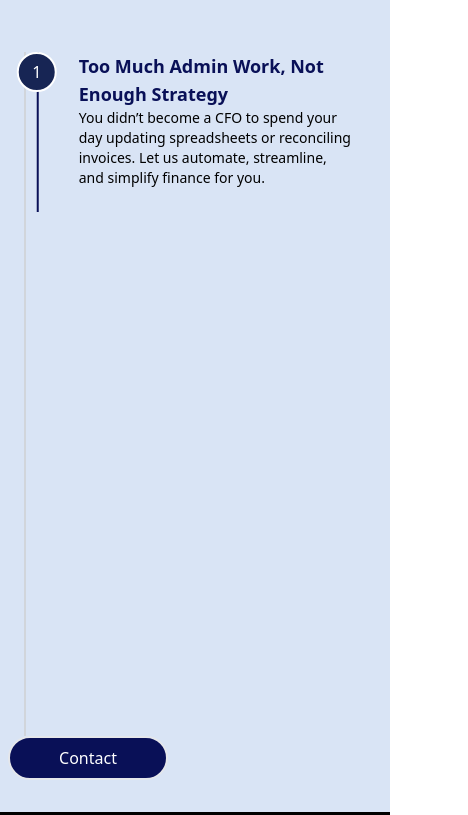
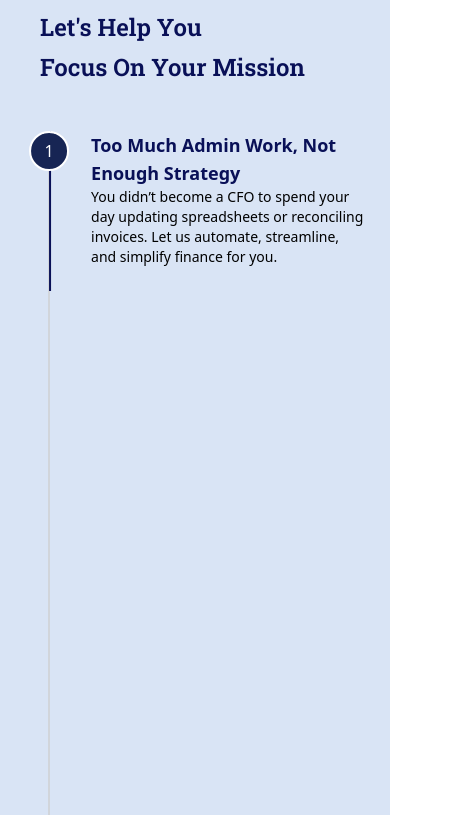
Before and after one commit to vikassinghDnaGrowth/DNA-Growth, a React (Vite) app: page / in a window 390 px wide. Shown: the part 883-1698 px from the top of the page, 468 px wide, since content can reach past the window. Built offline with nearby package versions, Linux system fonts and the light colour scheme.

Commit message:
responsiveness of Landing page and Stepper

```diff
--- a/src/App.jsx
+++ b/src/App.jsx
@@ -28,7 +28,7 @@ const App = () => {
       <Team />
       <ContactForm />
       <Carousel />
-      <Header />
+      {/* <Header /> */}
       {/* <Services /> */}
     </>
   );
--- a/src/section/Header.jsx
+++ b/src/section/Header.jsx
@@ -36,7 +36,7 @@ const Header = () => {
       scrollTrigger: {
         trigger: ".h1",
         start: "top 80%",
-        end: "top 30%",
+        end: "top 80%",
         scrub: true,
       },
     });
@@ -117,7 +117,7 @@ const Header = () => {
           font-semibold */}
         </div>
         <div className="flex w-full justify-center items-center md:w-6/12 ">
-          <div className="flex w-[100%] justify-center items-center rounded-3xl bg-gray-300 p-4 ">
+          <div className="flex w-[80%] justify-center items-center rounded-3xl bg-gray-300 p-4 ">
             <img
               src={image}
               alt="HeaderImg"
--- a/src/section/LandingPage.jsx
+++ b/src/section/LandingPage.jsx
@@ -3,7 +3,7 @@ import contactUs from "../assets/unnamed-removebg-preview.png";
 import bgImage from "../assets/images.png";
 const LandingPage = () => {
   return (
-    <div className="w-full bg-[#3c005a] md:h-screen h-auto">
+    <div className="w-full bg-[#3c005a] lg:h-screen h-auto md:pb-10">
       <div className="w-full flex flex-col md:flex-row justify-center items-center h-full gap-4 ">
         <div className="md:w-9/12 w-10/12   flex gap-4 flex-col items-center justify-center h-full  ">
           <div className="md:w-8/12 mt-6 ">
@@ -40,12 +40,12 @@ const LandingPage = () => {
             backgroundRepeat: "no-repeat",
             backgroundPosition: "center",
           }}
-          className="md:w-4/12 w-10/12 h-full flex items-center justify-center p-4 "
+          className="md:w-6/12 lg:w-4/12 w-10/12 h-full flex items-center justify-center p-4 "
         >
           <img
             src={contactUs}
             alt="Contact Us"
-            className="md:h-[80%]  w-[80%]  object-cover   "
+            className="md:h-[80%]  w-full object-cover sm:w-[70%]   "
           />
         </div>
       </div>
--- a/src/section/Stepper.jsx
+++ b/src/section/Stepper.jsx
@@ -49,13 +49,11 @@ const Stepper = () => {
 
             toggleActions: "play none none reverse",
           },
-          duration:2,
+          duration: 2,
           ease: "sine.in",
         }
       );
     });
-
-
   }, [data]);
 
   // Setup ScrollTrigger when component is mounted
@@ -73,39 +71,46 @@ const Stepper = () => {
       className="bg-[#D9E4F5]  text-white w-full md:py-10 md:px-24  py-8 px-6 "
       ref={containerRef}
     >
-      <div className="md:-ml-10 pb-12 px-5 ">
-        <h1 className="font-roboto-slab text-2xl sm:text-3xl md:text-5xl md:pb-4 pb-2  text-customBlue font-semibold text-nowrap">Let's Help You</h1>
-        <h1 className="font-roboto-slab text-2xl sm:text-3xl md:text-5xl text-customBlue font-semibold text-nowrap">Focus On Your Mission</h1>
+      <div className="md:-ml-10 pb-12 md:pl-0 sm:pl-12 pl-4">
+        <h1 className="font-roboto-slab text-2xl sm:text-3xl md:text-5xl md:pb-4 pb-2  text-customBlue font-semibold ">
+          Let's Help You
+        </h1>
+        <h1 className="font-roboto-slab text-2xl  sm:text-3xl md:text-5xl text-customBlue font-semibold ">
+          Focus On Your Mission
+        </h1>
       </div>
+      {/* vikas element with border (it needs to be visible for ScrollTrigger to affect it) */}
+      <div className=" flex sm:pl-14 md:pl-0  pl-6">
+        <div className="w-full border-l-2 border-gray-300  ">
+          <div className="w-full  md:9/12 flex flex-col transform -translate-x-[0.3%] ">
 
-      {/* vikas element with border (it needs to be visible for ScrollTrigger to affect it) */}
-      <div className=" flex ">
-        <div className="border-l-2 border-gray-300 "></div>
-        <div className="w-full  md:9/12 flex flex-col md:pl-10 pl-6 md:transform md:-translate-x-[7.1%] transform -translate-x-[3.9%] lg:-translate-x-[3.8%]">
             {data.map((item, index) => (
               <div
                 key={index}
                 className={`border-l-2 md:pb-8 border-customBlue  flex service-item service-item-${index}`}
               >
                 {/* Circle with the step number */}
-              <div className="flex items-center justify-center w-10 h-10 p-4 border-2 border-white text-white bg-blue-950 rounded-full transform -translate-x-[55%]">
+                <div className="flex items-center justify-center w-10 h-10 p-4 border-2 border-white text-white bg-blue-950 rounded-full  transform -translate-x-[55%]">
                   {index + 1}
                 </div>
 
                 {/* Step content */}
                 <div className="md:ml-6    md:p-2 pb-6">
-                <p className="text-customBlue text-lg md:text-2xl font-semibold">{item.title}</p>
+                  <p className="text-customBlue text-lg md:text-2xl font-semibold">
+                    {item.title}
+                  </p>
                   <p className="text-sm text-black ">{item.description}</p>
                 </div>
               </div>
             ))}
           </div>
         </div>
-
+      </div>
       {/* Optional Contact Button */}
-      <button className="border-2 ml-2 bg-customBlue w-40  py-2 text-white md:text-xl text-md rounded-3xl md:transform md:-translate-x-[45%] lg:transform lg:-translate-x-[60%] transform -translate-x-[15%] ">
+      <button className="border-2 ml-2 bg-customBlue sm:w-40 w-24 py-2  text-white md:text-xl text-md rounded-3xl transform md:-translate-x-[55%]  -translate-x-[28%] sm:-translate-x-[16%] ">
         Contact
       </button>
+
     </div>
   );
 };
--- a/src/section/WhyUs.jsx
+++ b/src/section/WhyUs.jsx
@@ -66,13 +66,13 @@ const WhyUs = () => {
         </div>
 
         {/* Center Card */}
-        <div className="border-2 border-gray-200 shadow-xl rounded-lg p-4 h-full flex flex-col items-center justify-center">
+        <div className="border-2 border-gray-200 shadow-xl rounded-lg p-4 h-full flex flex-col justify-center">
           <img
             src={Data[2].image}
             alt={Data[2].title}
             className="h-64 w-full object-cover mb-4"
           />
-          <h4 className="text-lg font-semibold">{Data[2].title}</h4>
+          <h4 className="text-lg font-semibold " >{Data[2].title}</h4>
           <p className="text-gray-600">{Data[2].description}</p>
         </div>
 
@@ -88,7 +88,7 @@ const WhyUs = () => {
                 alt={item.title}
                 className="h-40 w-full object-cover mb-4"
               />
-              <h4 className="text-lg font-semibold">{item.title}</h4>
+              <h4 className="text-lg font-semibold ">{item.title}</h4>
               <p className="text-gray-600">{item.description}</p>
             </div>
           ))}
```
Lines whose indentation alone changed are shown as unchanged.
